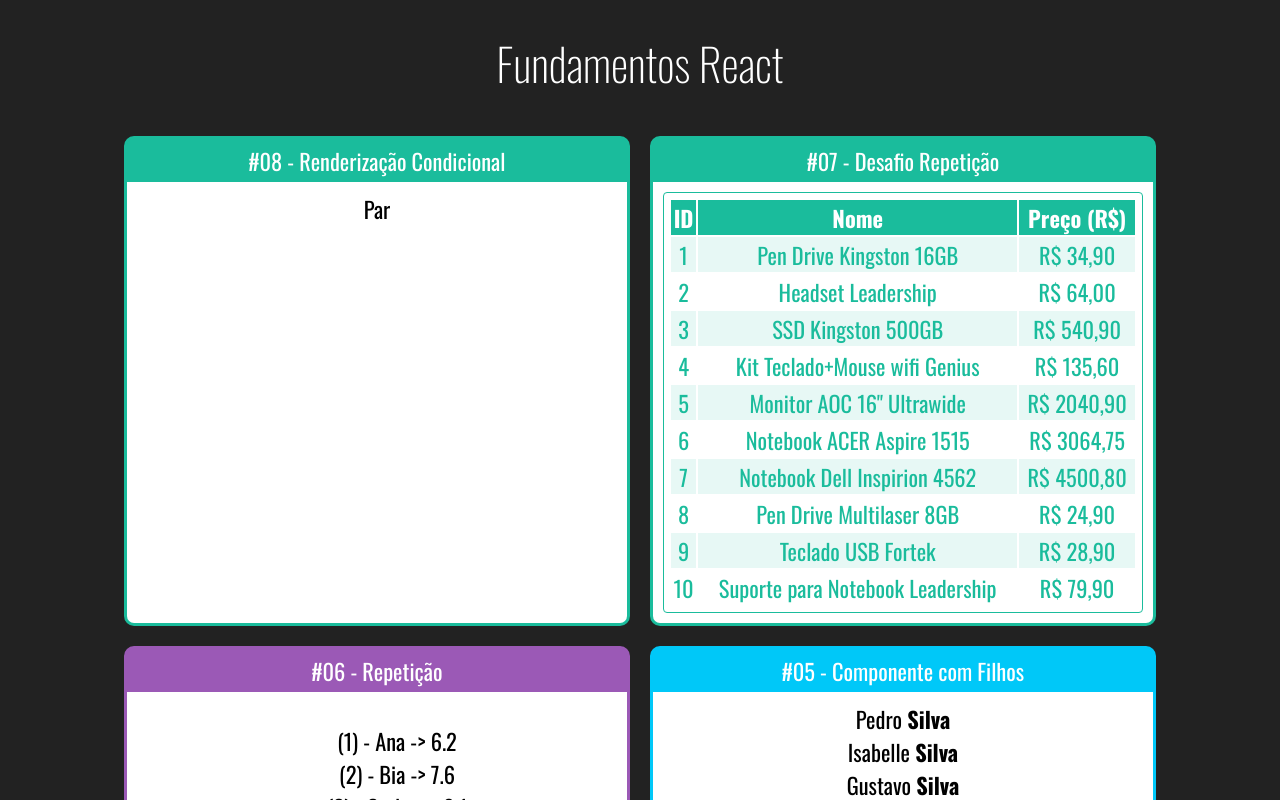
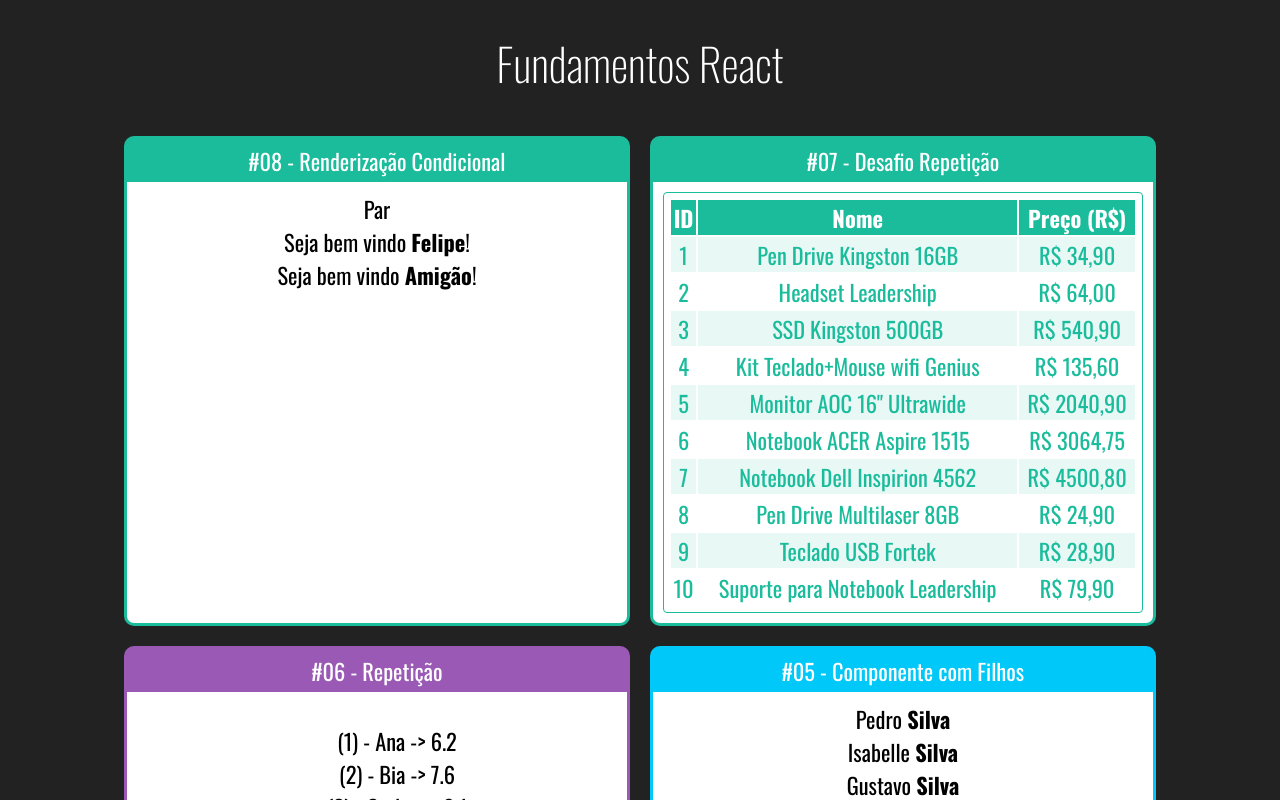
Before and after one commit to felipesntsassis/fundamentos-react, a React (Create React App) app: page / in a window 1280 px wide. Shown: the top 800 px of the page. Built offline with nearby package versions, Linux system fonts and the light colour scheme.

Commit message:
Criação de outro componente para if condicional.

```diff
--- a/src/App.jsx
+++ b/src/App.jsx
@@ -8,6 +8,7 @@ import Primeiro from "./components/basicos/Primeiro";
 import ComParametro from "./components/basicos/ComParametro";
 
 import ParOuImpar from "./components/condicional/ParOuImpar";
+import UsuarioInfo from "./components/condicional/UsuarioInfo";
 
 import Card from './components/layout/Card';
 import ListaAlunos from "./components/repeticao/ListaAlunos";
@@ -22,6 +23,8 @@ export default _ => (
         <div className="Cards">
             <Card titulo="#08 - Renderização Condicional" color="#1abc9c">
                 <ParOuImpar numero={20} />
+                <UsuarioInfo usuario={{nome: 'Felipe'}} />
+                <UsuarioInfo usuario={{email: 'felipesntsassis@gmail.com'}} />
             </Card>
             <Card titulo="#07 - Desafio Repetição" color="#1abc9c">
                 <TabelaProdutos />
--- /dev/null
+++ b/src/components/condicional/UsuarioInfo.jsx
@@ -0,0 +1,18 @@
+import React from 'react';
+
+import If from './if';
+
+export default props => {
+    const { usuario } = props || {};
+
+    return (
+        <div>
+            <If teste={usuario && usuario.nome}>
+                Seja bem vindo <strong>{usuario.nome}</strong>!
+            </If>
+            <If teste={!usuario || !usuario.nome}>
+                Seja bem vindo <strong>Amigão</strong>!
+            </If>
+        </div>
+    );
+}
--- /dev/null
+++ b/src/components/condicional/if.js
@@ -0,0 +1,11 @@
+/**
+ * <If teste={exp}>
+ *     <span>...</span>
+ *     <span>...</span>
+ *     <span>...</span>
+ * </If>
+ */
+
+export default props => {
+    return props.teste ? props.children : false;
+}
```
